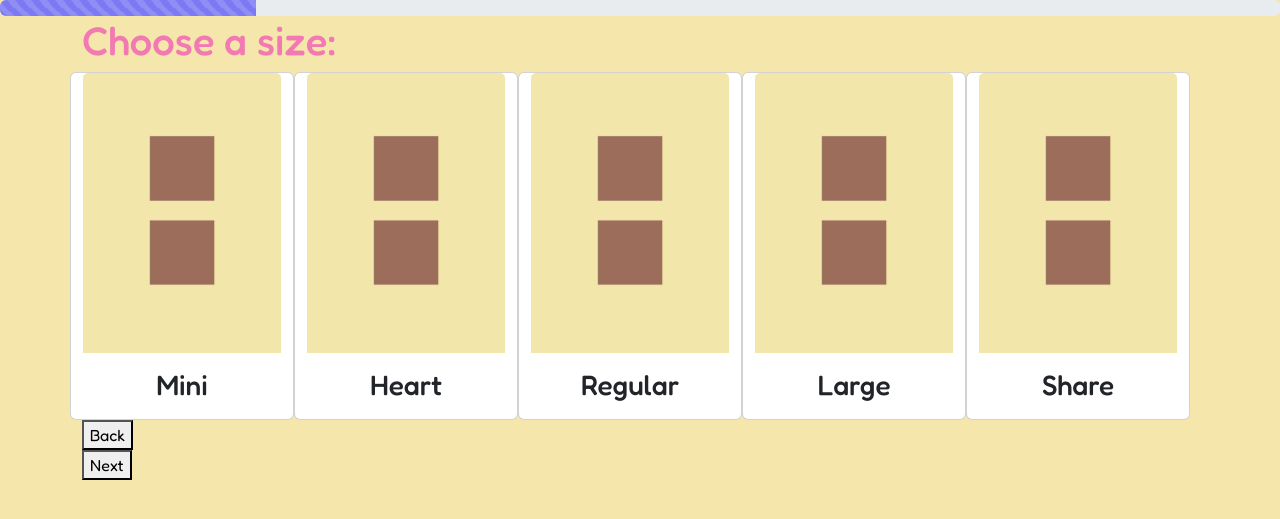
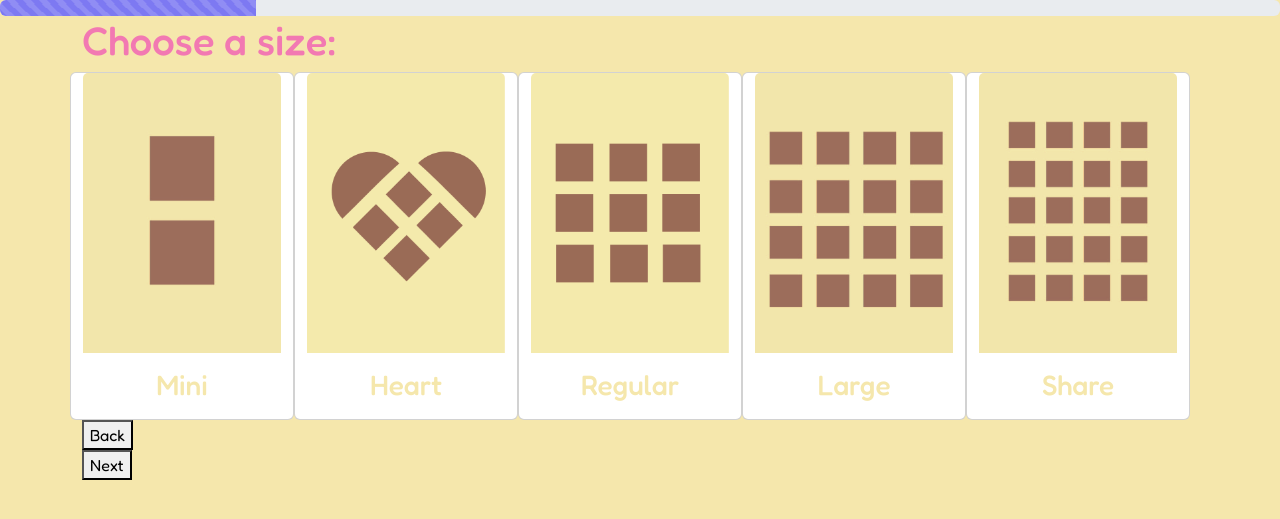
Before and after one commit to katschou/ChocolaterMaker2, a PHP site: page /size.php in a window 1280 px wide. Shown: the top 519 px of the page. Run offline with PHP 8.4, Linux system fonts and the light colour scheme; style sheets or scripts are compiled from the project's sources.

Commit message:
size images insert

```diff
--- a/css/styles.scss
+++ b/css/styles.scss
@@ -31,3 +31,14 @@ body {
 	font-variation-settings:
 					"wdth" 100;
 }
+
+.buttonStart {
+	color: #F279B2;
+	width: 100px;
+	height: 100px;
+}
+
+.card-body {
+	outline-color: #F5E7AC;
+	color: #F5E7AC;
+}
--- a/index.php
+++ b/index.php
@@ -36,6 +36,9 @@ require "settings/init.php";
     <img src="img/chokoladebar_copy.png" alt="Picture of a chocolate bar">
 </div>
 
+<button class="buttonStart">START</button>
+
+
 
 <script src="node_modules/bootstrap/dist/js/bootstrap.bundle.min.js"></script>
 </body>
--- a/size.php
+++ b/size.php
@@ -47,28 +47,28 @@ require "settings/init.php";
         </div>
 
         <div class="col-6 card " style="width: 14rem;">
-            <img src="img/minichoco2.jpg" class="card-img-top" alt="...">
+            <img src="img/heartchoco2.png" class="card-img-top" alt="...">
             <div class="card-body">
                 <h3 class="card-text">Heart</h3>
             </div>
         </div>
 
         <div class="col-6 card" style="width: 14rem;">
-            <img src="img/minichoco2.jpg" class="card-img-top" alt="...">
+            <img src="img/regularchoco.png" class="card-img-top" alt="...">
             <div class="card-body">
                 <h3 class="card-text">Regular</h3>
             </div>
         </div>
 
         <div class="col-6 card" style="width: 14rem;">
-            <img src="img/minichoco2.jpg" class="card-img-top" alt="...">
+            <img src="img/largechoco.jpg" class="card-img-top" alt="...">
             <div class="card-body">
                 <h3 class="card-text">Large</h3>
             </div>
         </div>
 
         <div class="col-6 card" style="width: 14rem;">
-            <img src="img/minichoco2.jpg" class="card-img-top" alt="...">
+            <img src="img/sharechoco2.jpg" class="card-img-top" alt="...">
             <div class="card-body">
                 <h3 class="card-text">Share</h3>
             </div>
```
Also changed, not shown: img/heartchoco.png (added), img/heartchoco2.png (added), img/largechoco.jpg (added), img/regularchoco.png (added), img/sharechoco.jpg (added), img/sharechoco2.jpg (added), js/script.js (added).
